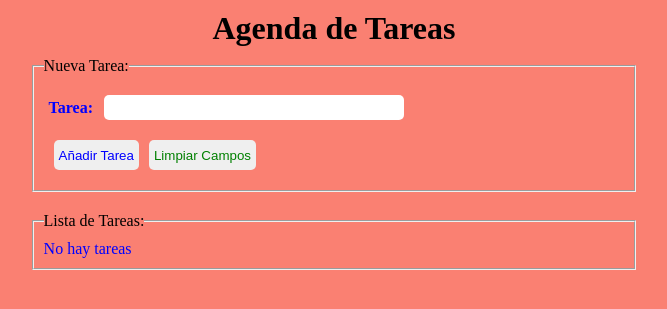
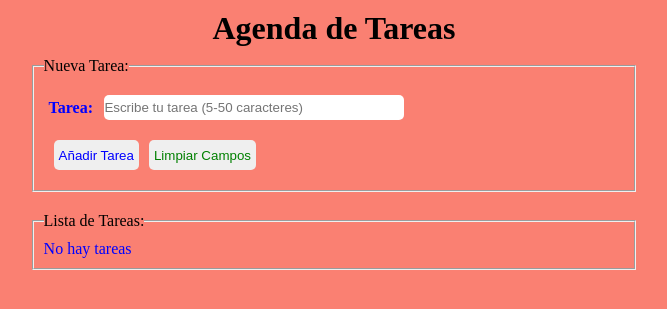
Before and after one commit to DAWD-DWES/todolist_sesiones, a PHP site: page /index.php in a window 1280 px wide. Shown: the top 309 px of the page, without its empty margins (306-973 px from the left). Run offline with PHP 8.4, Linux system fonts and the light colour scheme.

Commit message:
Update index.php

```diff
--- a/index.php
+++ b/index.php
@@ -18,6 +18,8 @@ if (filter_has_var(INPUT_POST, 'crear_tarea')) { // Si se solicita la creación
 } else if (filter_has_var(INPUT_POST, 'completar_tarea')) { // Si se solicita que se complete una tarea
     $tareaId = filter_input(INPUT_POST, 'tarea_id', FILTER_VALIDATE_INT); // Se lee el número de tarea (uno más que el índice real)
     $tareas[$tareaId - 1]['estado'] = true; // Se cambia el estado de completado de la tarea
+} else if (filter_input(INPUT_GET, 'limpiar_tareas')) {
+    $tareas = [];
 }
 
 $_SESSION['tareas'] = $tareas;
@@ -38,7 +40,8 @@ $_SESSION['tareas'] = $tareas;
                     <legend>Nueva Tarea:</legend>
                     <div class="form-section">
                         <label for="tarea">Tarea:</label>
-                        <input id="tarea" type="text" name="tarea" value="<?= ($tareaErr ?? false) ? $tarea : '' ?>">
+                        <input id="tarea" type="text" name="tarea" placeholder="Escribe tu tarea (5-50 caracteres)"
+                               value="<?= ($tareaErr ?? false) ? $tarea : '' ?>">
                         <span class="error <?= ($tareaErr ?? false) ? 'error-visible' : '' ?>">
                             <?= constant("TAREA_INVALIDA") ?>
                         </span>
@@ -76,10 +79,10 @@ $_SESSION['tareas'] = $tareas;
                             <input id="tarea" type="number" min="1" max=<?= count($tareas) ?> value="1" name="tarea_id">
                             <input class="submit blue" type="submit" value="Tarea Completada" name='completar_tarea'/>
                             <input class="submit blue" type="submit" value="Tarea Borrada" name='borrar_tarea'/>
-                            <input class="submit red" type="submit" formmethod = "GET" formaction="<?= "{$_SERVER['PHP_SELF']}?limpiar_tareas" ?>"  value="Vaciar Agenda">
+                            <input class="submit red" type="submit" formaction="<?= "{$_SERVER['PHP_SELF']}?limpiar_tareas" ?>"  value="Vaciar Agenda">
                             <!-- Otra manera de enviar la petición al servidor con un mensaje GET-->
                             <!-- Esta forma no requiere que el botón sea de tipo submit -->
-                            <!-- <a href="<?= "{$_SERVER['PHP_SELF']}?limpiar_tareas" ?>"><input class="submit red" value="Vaciar Agenda"></a> -->
+                            <!-- <a href="<?= "{$_SERVER['PHP_SELF']}?limpiar_tareas" ?>"><input type="button" class="submit red" value="Vaciar Agenda"></a> -->
                         </div>
                     </fieldset>
                 <?php else: ?>
```
